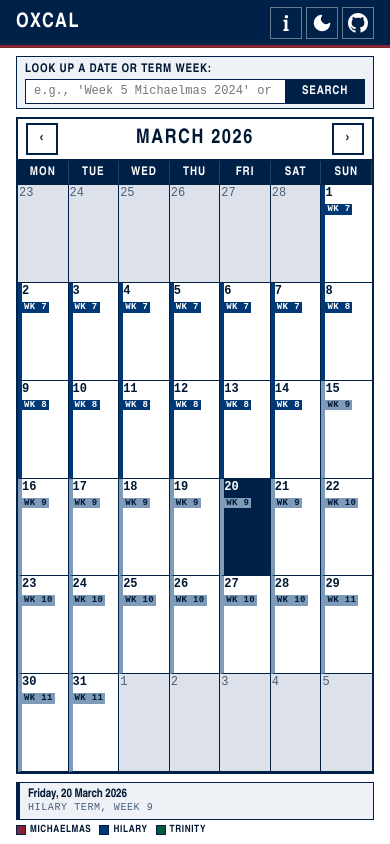
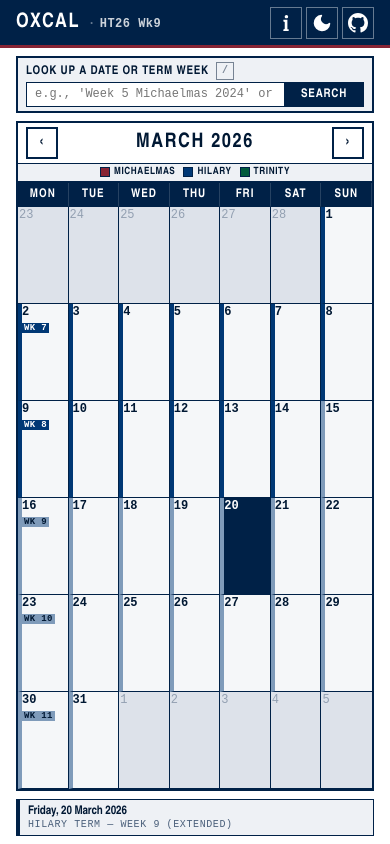
Before and after one commit to raphael-milliere/oxcal, a website built with Vite: page index.html in a window 390 px wide. Built offline with nearby package versions, Linux system fonts and the light colour scheme; a web font is replaced by a local one.

Commit message:
style: improve calendar design with visual rhythm, reduced noise, and better UX
- Add subtle term-color background tints to in-term calendar cells
- Show week badges only on Mondays (all days when search-highlighted)
- Move term legend into calendar section as centered sub-header bar
- Add mobile term context indicator in header (e.g. "HT26 Wk10")
- Make other-month cells more recessive with reduced opacity
- Add "/" keyboard shortcut to focus search with visual kbd hint
- Show "Week X of 8" / "(extended)" context in info panel
- Bump dark theme border contrast from #1e3a5f to #2a4f7a
- Replace blanket transition ban with 60ms hover transitions
- Add single-letter day headers on screens below 375px
- Thicken search section border for more visual weight

```diff
--- a/index.html
+++ b/index.html
@@ -52,6 +52,7 @@
         <div class="header-text">
           <h1 class="app-title">OxCal</h1>
           <p class="app-subtitle">Oxford University Term Calendar</p>
+          <span id="term-context" class="term-context"></span>
         </div>
         <div class="header-actions">
           <button type="button"
@@ -100,7 +101,7 @@
       <section class="search-section" aria-label="Date Search">
         <div class="search-container">
           <label for="date-search" class="search-label">
-            Look up a date or term week:
+            Look up a date or term week <kbd class="search-kbd">/</kbd>
           </label>
           <div class="search-input-group">
             <input
@@ -129,6 +130,11 @@
             <span aria-hidden="true">›</span>
           </button>
         </div>
+        <div class="calendar-legend" aria-label="Term colour key">
+          <div class="legend-item"><span class="legend-color michaelmas"></span> Michaelmas</div>
+          <div class="legend-item"><span class="legend-color hilary"></span> Hilary</div>
+          <div class="legend-item"><span class="legend-color trinity"></span> Trinity</div>
+        </div>
         <div id="calendar-grid" class="calendar-grid" role="grid" aria-label="Calendar">
           <!-- Calendar will be generated here -->
         </div>
@@ -138,11 +144,6 @@
       <section class="info-panel-section" aria-label="Date Information">
         <div id="info-panel" class="info-panel" aria-live="polite">
           <!-- Unified information display will be shown here -->
-        </div>
-        <div class="term-legend" aria-label="Term colour key">
-          <div class="legend-item"><span class="legend-color michaelmas"></span> Michaelmas</div>
-          <div class="legend-item"><span class="legend-color hilary"></span> Hilary</div>
-          <div class="legend-item"><span class="legend-color trinity"></span> Trinity</div>
         </div>
       </section>
 
--- a/src/css/base.css
+++ b/src/css/base.css
@@ -23,6 +23,11 @@
   --color-text: #001833;  /* Very dark Oxford Blue */
   --color-text-muted: #4a5f7a;
   --color-muted-bg: #dde2ea;  /* Stronger muted background */
+
+  /* Term background tints for calendar rhythm */
+  --color-michaelmas-tint: #faf6f7;
+  --color-hilary-tint: #f5f7f9;
+  --color-trinity-tint: #f5f8f7;
 
   /* Typography - Intentional brutalist choices */
   --font-family: 'Familjen Grotesk', 'Arial Narrow', Helvetica, sans-serif;
@@ -263,18 +268,14 @@ th {
   font-family: var(--font-family-mono);
 }
 
-/* Remove animations for brutalist design (scoped to app elements) */
-.app-header,
-.app-main,
-.calendar-grid,
+/* Minimal transitions - snappy brutalist feel without visual flicker */
 .calendar-day,
-.search-section,
-.info-panel,
-.modal-overlay,
 .nav-button,
 .theme-toggle,
+.info-button,
+.github-button,
 .search-button,
-.btn {
-  animation: none !important;
-  transition: none !important;
+.btn,
+.suggestion-item {
+  transition: background-color 60ms ease-out, color 60ms ease-out, border-color 60ms ease-out;
 }
--- a/src/css/components.css
+++ b/src/css/components.css
@@ -31,6 +31,19 @@
   border-right: none;
 }
 
+.day-abbr {
+  display: none;
+}
+
+@media (max-width: 374px) {
+  .day-full {
+    display: none;
+  }
+  .day-abbr {
+    display: inline;
+  }
+}
+
 /* Calendar Day Cell */
 .calendar-day {
   background-color: var(--color-background);
@@ -53,6 +66,19 @@
 
 .calendar-day:hover:not(.other-month) {
   background-color: var(--color-surface);
+}
+
+/* Term background tints for visual rhythm */
+.calendar-day.term-michaelmas:not(.other-month):not(.highlighted):not(.today) {
+  background-color: var(--color-michaelmas-tint);
+}
+
+.calendar-day.term-hilary:not(.other-month):not(.highlighted):not(.today) {
+  background-color: var(--color-hilary-tint);
+}
+
+.calendar-day.term-trinity:not(.other-month):not(.highlighted):not(.today) {
+  background-color: var(--color-trinity-tint);
 }
 
 .calendar-day.other-month {
@@ -203,6 +229,11 @@
 .calendar-day.other-month .day-number {
   color: var(--color-text-muted);
   font-weight: 400;
+  opacity: 0.5;
+}
+
+.calendar-day.other-month.highlighted {
+  opacity: 0.5;
 }
 
 /* Term Week Badge - Readable labels */
--- a/src/css/layout.css
+++ b/src/css/layout.css
@@ -61,6 +61,24 @@
   letter-spacing: 0.04em;
   opacity: 0.7;
   display: none; /* Hide on mobile by default */
+}
+
+.term-context {
+  font-size: var(--font-size-sm);
+  font-family: var(--font-family-mono);
+  font-weight: 700;
+  letter-spacing: 0.04em;
+  opacity: 0.8;
+}
+
+.term-context:empty {
+  display: none;
+}
+
+.term-context:not(:empty)::before {
+  content: '·';
+  margin-right: var(--spacing-sm);
+  opacity: 0.5;
 }
 
 /* Theme Toggle - Minimal square button */
@@ -184,7 +202,7 @@
 
 /* Search Section - Compact, visually subordinate to calendar */
 .search-section {
-  border: var(--border-width) solid var(--color-border);
+  border: var(--border-width-thick) solid var(--color-border);
   padding: var(--spacing-sm) var(--spacing-md);
   margin-bottom: var(--spacing-md);
   background: var(--color-surface);
@@ -202,6 +220,23 @@
   margin-bottom: var(--spacing-xs);
   text-transform: uppercase;
   letter-spacing: 0.06em;
+}
+
+.search-kbd {
+  display: inline-flex;
+  align-items: center;
+  justify-content: center;
+  min-width: 18px;
+  height: 18px;
+  padding: 0 4px;
+  font-family: var(--font-family-mono);
+  font-size: 10px;
+  font-weight: 700;
+  border: var(--border-width) solid currentColor;
+  opacity: 0.5;
+  vertical-align: middle;
+  margin-left: var(--spacing-sm);
+  text-transform: none;
 }
 
 .search-input-group {
@@ -334,12 +369,15 @@
   opacity: 0.8;
 }
 
-.term-legend {
+.calendar-legend {
   display: flex;
   flex-direction: row;
   gap: var(--spacing-xl);
-  margin-top: var(--spacing-sm);
-  font-size: var(--font-size-sm);
+  padding: var(--spacing-xs) var(--spacing-md);
+  border-bottom: var(--border-width) solid var(--color-border);
+  background: var(--color-surface);
+  flex-shrink: 0;
+  justify-content: center;
 }
 
 .legend-item {
@@ -447,7 +485,7 @@
     padding: var(--spacing-xs) var(--spacing-md);
   }
 
-  .term-legend {
+  .calendar-legend {
     display: none;
   }
 }
@@ -466,7 +504,7 @@
     font-size: 10px;
   }
 
-  .term-legend {
+  .calendar-legend {
     gap: var(--spacing-md);
   }
 
@@ -501,6 +539,10 @@
 
   .app-subtitle {
     display: inline;
+  }
+
+  .term-context {
+    display: none;
   }
 
   .calendar-header {
--- a/src/css/themes.css
+++ b/src/css/themes.css
@@ -24,10 +24,15 @@
   --color-hilary-faded: #2e4a64;
   --color-trinity-faded: #2a5240;
 
+  /* Term background tints for calendar rhythm */
+  --color-michaelmas-tint: #1a1c2e;
+  --color-hilary-tint: #111f33;
+  --color-trinity-tint: #0f1f2e;
+
   /* Dark neutrals */
   --color-background: #0a1628;
   --color-surface: #111e33;
-  --color-border: #1e3a5f;
+  --color-border: #2a4f7a;
   --color-text: #dce6f0;
   --color-text-muted: #7a96b4;
   --color-muted-bg: #0e1a2d;
--- a/src/js/app.js
+++ b/src/js/app.js
@@ -44,6 +44,7 @@ async function init() {
     initializeEventListeners();
     handleURLParams();
     updateInfoPanel('today');
+    updateHeaderTermContext();
 
     showLoading(false);
   } catch (error) {
@@ -197,6 +198,16 @@ function initializeEventListeners() {
       }
     });
   }
+
+  // Global "/" keyboard shortcut to focus search
+  document.addEventListener('keydown', (e) => {
+    if (e.key === '/' && !e.target.closest('input, textarea, select') &&
+        !document.getElementById('info-modal')?.classList.contains('active')) {
+      e.preventDefault();
+      const searchInput = document.getElementById('date-search');
+      if (searchInput) searchInput.focus();
+    }
+  });
 }
 
 /**
@@ -529,6 +540,26 @@ function updateMonthHeader() {
 }
 
 /**
+ * Update header term context indicator (mobile)
+ */
+function updateHeaderTermContext() {
+  const el = document.getElementById('term-context');
+  if (!el) return;
+
+  const today = getToday();
+  const termWeek = findTermWeekForDate(today);
+
+  if (termWeek) {
+    const abbrevs = { michaelmas: 'MT', hilary: 'HT', trinity: 'TT' };
+    const abbrev = abbrevs[termWeek.term.toLowerCase()] || termWeek.term;
+    const year = String(today.getFullYear()).slice(-2);
+    el.textContent = `${abbrev}${year} Wk${termWeek.week}`;
+  } else {
+    el.textContent = '';
+  }
+}
+
+/**
  * Update the unified info panel based on current state
  */
 function updateInfoPanel(mode, data = null) {
@@ -545,10 +576,13 @@ function updateInfoPanel(mode, data = null) {
 
       if (todayTermWeek) {
         const termName = todayTermWeek.term.charAt(0).toUpperCase() + todayTermWeek.term.slice(1);
+        const weekLabel = todayTermWeek.week >= 1 && todayTermWeek.week <= 8
+          ? `Week ${todayTermWeek.week} of 8`
+          : `Week ${todayTermWeek.week} (extended)`;
         html = `
           <div class="info-content">
             <div class="info-line primary">${formatDate(today, 'full')}</div>
-            <div class="info-line secondary">${termName} Term, Week ${todayTermWeek.week}</div>
+            <div class="info-line secondary">${termName} Term — ${weekLabel}</div>
           </div>
         `;
       } else {
@@ -569,10 +603,13 @@ function updateInfoPanel(mode, data = null) {
 
       if (selectedTermWeek) {
         const termName = selectedTermWeek.term.charAt(0).toUpperCase() + selectedTermWeek.term.slice(1);
+        const weekLabel = selectedTermWeek.week >= 1 && selectedTermWeek.week <= 8
+          ? `Week ${selectedTermWeek.week} of 8`
+          : `Week ${selectedTermWeek.week} (extended)`;
         html = `
           <div class="info-content">
             <div class="info-line primary">${formatDate(selectedDate, 'full')}</div>
-            <div class="info-line secondary">${termName} Term, Week ${selectedTermWeek.week}</div>
+            <div class="info-line secondary">${termName} Term — ${weekLabel}</div>
           </div>
         `;
       } else {
--- a/src/js/components/calendar.js
+++ b/src/js/components/calendar.js
@@ -217,8 +217,9 @@ export class Calendar {
     dayNumber.textContent = date.getDate();
     dayDiv.appendChild(dayNumber);
 
-    // Add term week badge if applicable
-    if (termWeek && (isCurrentMonth || isHighlighted)) {
+    // Add term week badge - show on Mondays by default, all days when highlighted
+    const isMonday = date.getDay() === 1;
+    if (termWeek && (isCurrentMonth || isHighlighted) && (isMonday || isHighlighted)) {
       const badge = document.createElement('div');
       badge.innerHTML = this.createTermWeekBadge(termWeek);
       dayDiv.appendChild(badge);
@@ -261,11 +262,12 @@ export class Calendar {
     // Clear container
     this.container.innerHTML = '';
 
-    // Add day headers
+    // Add day headers with abbreviated variants for small screens
+    const dayAbbrs = ['M', 'T', 'W', 'T', 'F', 'S', 'S'];
     this.dayNames.forEach((dayName, index) => {
       const header = document.createElement('div');
       header.className = 'calendar-day-header';
-      header.textContent = dayName;
+      header.innerHTML = `<span class="day-full">${dayName}</span><span class="day-abbr">${dayAbbrs[index]}</span>`;
       header.setAttribute('role', 'columnheader');
       header.setAttribute('aria-label', ['Monday', 'Tuesday', 'Wednesday', 'Thursday', 'Friday', 'Saturday', 'Sunday'][index]);
       this.container.appendChild(header);
```
Also changed, not shown: src/js/components/calendar.test.js (+2 -2 lines).
